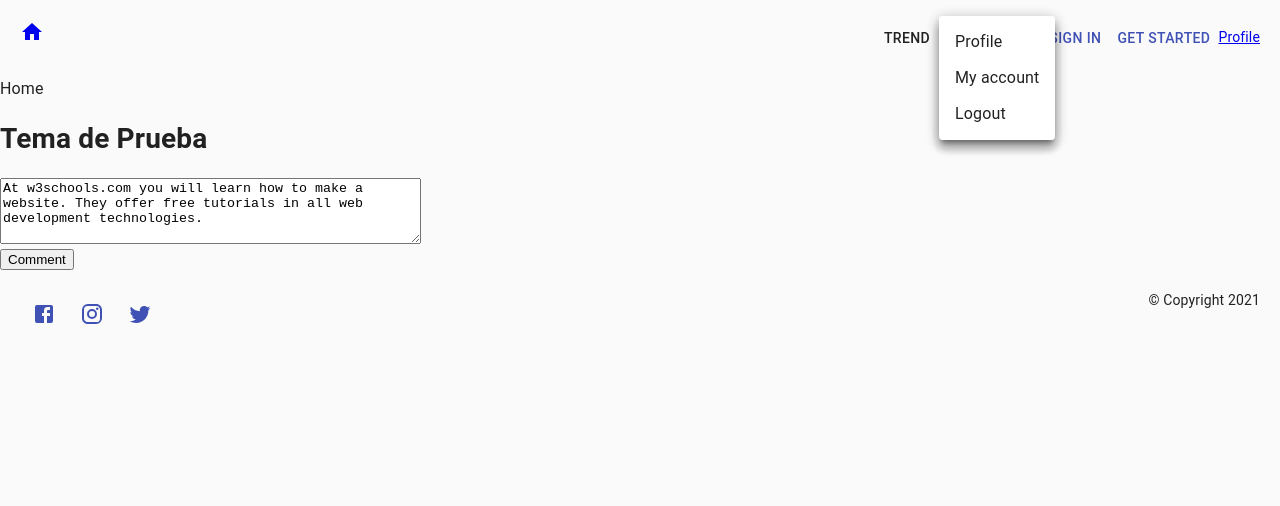
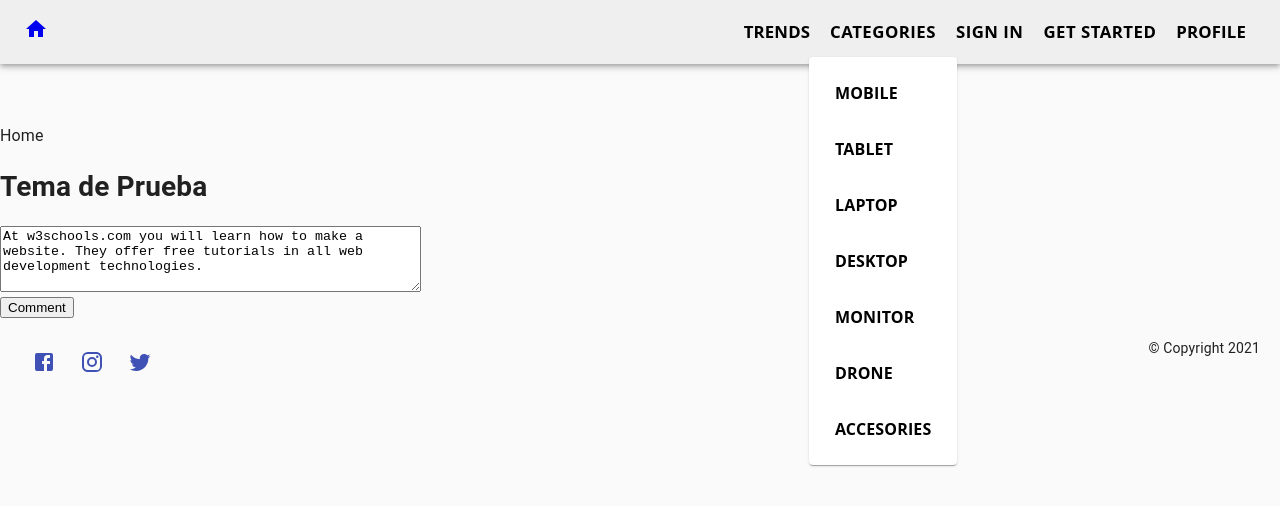
Before and after one commit to FSD0321STR/imdb, a React (Vite) app: page / in a window 1280 px wide. Both pictures are taken after a click on the button "CATEGORIES". Shown: the top 506 px of the page. Built offline with nearby package versions, Linux system fonts and the light colour scheme.

Commit message:
Menu modifications

```diff
--- a/src/components/header/header.jsx
+++ b/src/components/header/header.jsx
@@ -1,118 +1,360 @@
-import React, { useState } from "react";
 import useAuth from "../../hooks/use-auth";
-import { Link } from "react-router-dom";
-
-import Button from "@material-ui/core/Button";
-import Menu from "@material-ui/core/Menu";
-import MenuItem from "@material-ui/core/MenuItem";
-import { Box, Icon } from "@material-ui/core";
-import HomeIcon from "@material-ui/icons/Home";
+import React, { useState, useEffect, useRef } from "react";
+import { Link as RouterLink } from "react-router-dom";
 import AnimatedModal from "../login-modal/loginModal";
 import Collapse from "@material-ui/core/Collapse";
 import RegisterSide from "../register/register";
+import {
+	AppBar,
+	Toolbar,
+	makeStyles,
+	Button,
+	IconButton,
+	Drawer,
+	Typography,
+	Link,
+} from "@material-ui/core";
+import ClickAwayListener from "@material-ui/core/ClickAwayListener";
+import Grow from "@material-ui/core/Grow";
+import Paper from "@material-ui/core/Paper";
+import Popper from "@material-ui/core/Popper";
+import MenuItem from "@material-ui/core/MenuItem";
+import MenuList from "@material-ui/core/MenuList";
+import MenuIcon from "@material-ui/icons/Menu";
+import HomeIcon from "@material-ui/icons/Home";
+
+const useStyles = makeStyles(() => ({
+	header: {
+		position: "relative",
+		marginBottom: "60px",
+		backgroundColor: "#efefef",
+		paddingRight: "0",
+		paddingLeft: "0",
+		"@media (max-width: 900px)": {
+			paddingLeft: 0,
+		},
+	},
+	menuButton: {
+		fontFamily: "Open Sans, sans-serif",
+		fontWeight: 700,
+		size: "18px",
+		marginLeft: "38px",
+	},
+	toolbar: {
+		display: "flex",
+		justifyContent: "space-between",
+	},
+	drawerContainer: {
+		padding: "20px 30px",
+	},
+	links: {
+		fontFamily: "Open Sans, sans-serif",
+		color: "#000",
+		fontSize: "1.2em",
+		fontWeight: 700,
+		textTransform: "uppercase",
+		textDecoration: "none",
+		padding: "10px",
+		verticalAlign: "baseline",
+	},
+	sublinks: {
+		fontFamily: "Open Sans, sans-serif",
+		color: "#000",
+		fontSize: "1rem",
+		fontWeight: 700,
+		textTransform: "uppercase",
+		textDecoration: "none",
+		padding: "10px",
+		verticalAlign: "baseline",
+	},
+}));
 
 export default function Header() {
-	const [anchorEl, setAnchorEl] = useState(null);
-	const [open, setOpen] = useState(false);
-	const [openReg, setOpenReg] = useState(false);
+	const { header, menuButton, toolbar, drawerContainer, links, sublinks } =
+		useStyles();
 
-	const handleClick = (event) => {
-		setAnchorEl(event.currentTarget);
-	};
-	const handleClose = () => {
-		setAnchorEl(null);
+	const [state, setState] = useState({
+		mobileView: false,
+		drawerOpen: false,
+	});
+
+	const { mobileView, drawerOpen } = state;
+
+	const { logged, logout } = useAuth();
+
+	useEffect(() => {
+		const setResponsiveness = () => {
+			return window.innerWidth < 900
+				? setState((prevState) => ({ ...prevState, mobileView: true }))
+				: setState((prevState) => ({ ...prevState, mobileView: false }));
 		};
 
+		setResponsiveness();
+
+		window.addEventListener("resize", () => setResponsiveness());
+
+		return () => {
+			window.removeEventListener("resize", () => setResponsiveness());
+		};
+	}, []);
+
+	const [open, setOpen] = useState(false);
+	const anchorRef = useRef(null);
+
+	const [openModal, setOpenModal] = useState(false);
+	const handleOpenModal = () => {
+		setOpenModal(true);
+	};
+	const handleCloseModal = () => {
+		setOpenModal(false);
+	};
+
+	const [openReg, setOpenReg] = useState(false);
 	const handleRegisterCollapse = (event) => {
 		setOpenReg((prev) => !prev);
 	};
 
-	const handleOpenModal = () => {
-		setOpen(true);
+	const handleToggle = () => {
+		setOpen((prevOpen) => !prevOpen);
 	};
-	const handleCloseModal = () => {
+
+	const handleClose = (event) => {
+		if (anchorRef.current && anchorRef.current.contains(event.target)) {
+			return;
+		}
 		setOpen(false);
 	};
 
-	const { logged, logout } = useAuth();
+	function handleListKeyDown(event) {
+		if (event.key === "Tab") {
+			event.preventDefault();
+			setOpen(false);
+		}
+	}
 
+	// return focus to the button when we transitioned from !open -> open
+	const prevOpen = useRef(open);
+	useEffect(() => {
+		if (prevOpen.current === true && open === false) {
+			anchorRef.current.focus();
+		}
+
+		prevOpen.current = open;
+	}, [open]);
+
+	// HEADER DESKTOP UNTILL 900px
+	const displayDesktop = () => {
 		return (
+			/*
+            <Toolbar className={toolbar}>
+				<RouterLink to="/" color="primary">
+					<HomeIcon />
+				</RouterLink>
+				<div>{getMenuButtons()}</div>
+			</Toolbar>
+            */
 			<div>
-			<Box display="flex" justifyContent="space-between" padding="20px">
-				<Link to="/" color="primary">
+				<Toolbar className={toolbar}>
+					<RouterLink to="/" color="primary">
 						<HomeIcon />
-				</Link>
-
+					</RouterLink>
 					<div>
+						<RouterLink className={links} to="/trends" color="primary">
+							Trends
+						</RouterLink>
 						<Button
-						aria-controls="simple-menu"
+							className={links}
+							ref={anchorRef}
+							aria-controls={open ? "menu-list-grow" : undefined}
 							aria-haspopup="true"
-						onClick={handleClick}
-					>
-						Trend
-					</Button>
-					<Menu
-						id="simple-menu"
-						anchorEl={anchorEl}
-						keepMounted
-						open={Boolean(anchorEl)}
-						onClose={handleClose}
-					>
-						<MenuItem onClick={handleClose}>Profile</MenuItem>
-						<MenuItem onClick={handleClose}>My account</MenuItem>
-						<MenuItem onClick={handleClose}>Logout</MenuItem>
-					</Menu>
-					<Button
-						aria-controls="simple-menu"
-						aria-haspopup="true"
-						onClick={handleClick}
+							onClick={handleToggle}
 						>
 							Categories
 						</Button>
-					<Menu
-						id="simple-menu"
-						anchorEl={anchorEl}
-						keepMounted
-						open={Boolean(anchorEl)}
-						onClose={handleClose}
+						<Popper
+							open={open}
+							anchorEl={anchorRef.current}
+							role={undefined}
+							transition
+							disablePortal
 						>
-						<MenuItem onClick={handleClose}>Profile</MenuItem>
-						<MenuItem onClick={handleClose}>My account</MenuItem>
-						<MenuItem onClick={handleClose}>Logout</MenuItem>
-					</Menu>
+							{({ TransitionProps, placement }) => (
+								<Grow
+									{...TransitionProps}
+									style={{
+										transformOrigin:
+											placement === "bottom" ? "center top" : "center bottom",
+									}}
+								>
+									<Paper>
+										<ClickAwayListener onClickAway={handleClose}>
+											<MenuList
+												autoFocusItem={open}
+												id="menu-list-grow"
+												onKeyDown={handleListKeyDown}
+											>
+												<MenuItem onClick={handleClose}>
+													<a className={sublinks} href="/category/mobile">
+														Mobile
+													</a>
+												</MenuItem>
+												<MenuItem onClick={handleClose}>
+													<a className={sublinks} href="/category/tablet">
+														Tablet
+													</a>
+												</MenuItem>
+												<MenuItem onClick={handleClose}>
+													<a className={sublinks} href="/category/laptop">
+														Laptop
+													</a>
+												</MenuItem>
+												<MenuItem onClick={handleClose}>
+													<a className={sublinks} href="/category/desktop">
+														Desktop
+													</a>
+												</MenuItem>
+												<MenuItem onClick={handleClose}>
+													<a className={sublinks} href="/category/monitor">
+														Monitor
+													</a>
+												</MenuItem>
+												<MenuItem onClick={handleClose}>
+													<a className={sublinks} href="/category/drone">
+														Drone
+													</a>
+												</MenuItem>
+												<MenuItem onClick={handleClose}>
+													<a className={sublinks} href="/category/accesories">
+														Accesories
+													</a>
+												</MenuItem>
+											</MenuList>
+										</ClickAwayListener>
+									</Paper>
+								</Grow>
+							)}
+						</Popper>
 						{logged ? (
-						<Button color="primary" onClick={logout}>
+							<Button className={links} onClick={logout}>
 								Sign Out
 							</Button>
 						) : (
-						<Button color="primary" onClick={handleOpenModal}>
+							<Button className={links} onClick={handleOpenModal}>
 								Sign In
 							</Button>
 						)}
-
 						{logged ? (
 							""
 						) : (
-						<Button color="primary" onClick={handleRegisterCollapse}>
+							<Button className={links} onClick={handleRegisterCollapse}>
 								Get Started
 							</Button>
 						)}
 
-					<Link to="/profile" color="primary">
+						<RouterLink className={links} to="/profile">
 							Profile
-					</Link>
-					<AnimatedModal open={open} onClose={handleCloseModal} />
+						</RouterLink>
 					</div>
-			</Box>
-			{logged ? (
+				</Toolbar>
+				<AnimatedModal open={openModal} onClose={handleCloseModal} />
+
 				<Collapse in={openReg}>
 					<RegisterSide />
 				</Collapse>
-			) : (
-				<Collapse in={openReg}>
-					<RegisterSide />
-				</Collapse>
-			)}
 			</div>
 		);
+	};
+	// HEADER DESKTOP UNTILL 900px
+
+	// HEADER MOBILE BELOW 899px
+	const displayMobile = () => {
+		const handleDrawerOpen = () =>
+			setState((prevState) => ({ ...prevState, drawerOpen: true }));
+		const handleDrawerClose = () =>
+			setState((prevState) => ({ ...prevState, drawerOpen: false }));
+
+		return (
+			<Toolbar>
+				<IconButton
+					{...{
+						edge: "start",
+						color: "inherit",
+						"aria-label": "menu",
+						"aria-haspopup": "true",
+						onClick: handleDrawerOpen,
+					}}
+				>
+					<MenuIcon />
+				</IconButton>
+
+				<Drawer
+					{...{
+						anchor: "left",
+						open: drawerOpen,
+						onClose: handleDrawerClose,
+					}}
+				>
+					<div className={drawerContainer}>{getDrawerChoices()}</div>
+				</Drawer>
+
+				<div>{femmecubatorLogo}</div>
+			</Toolbar>
+		);
+	};
+	// HEADER MOBILE BELOW 899px
+
+	// MENU OPTIONS
+	/*
+	const getDrawerChoices = () => {
+		return headersData.map(({ label, href }) => {
+			return (
+				<Link
+					{...{
+						component: RouterLink,
+						to: href,
+						color: "inherit",
+						style: { textDecoration: "none" },
+						key: label,
+					}}
+				>
+					<MenuItem>{label}</MenuItem>
+				</Link>
+			);
+		});
+	};
+
+
+	const femmecubatorLogo = (
+		<Typography variant="h6" component="h1" className={logo}>
+			Femmecubator
+		</Typography>
+	);
+
+	const getMenuButtons = () => {
+		return headersData.map(({ label, href }) => {
+			return (
+				<Button
+					{...{
+						key: label,
+						color: "inherit",
+						to: href,
+						component: RouterLink,
+						className: menuButton,
+					}}
+				>
+					{label}
+				</Button>
+			);
+		});
+	};
+    */
+	// MENU OPTIONS
+
+	return (
+		<header>
+			<AppBar className={header}>
+				{mobileView ? displayMobile() : displayDesktop()}
+			</AppBar>
+		</header>
+	);
 }
```
Also changed, not shown: src/App.jsx (+1 -14 lines). Lines whose indentation alone changed are shown as unchanged.
